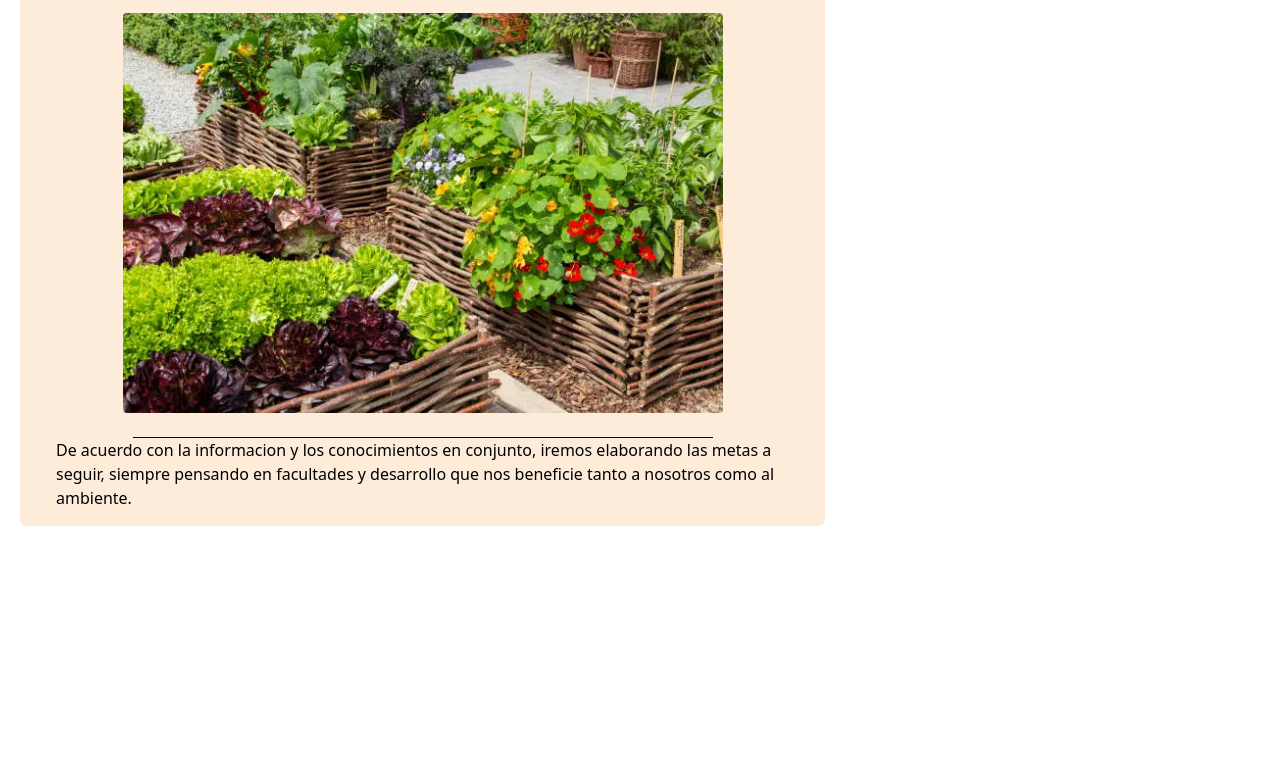
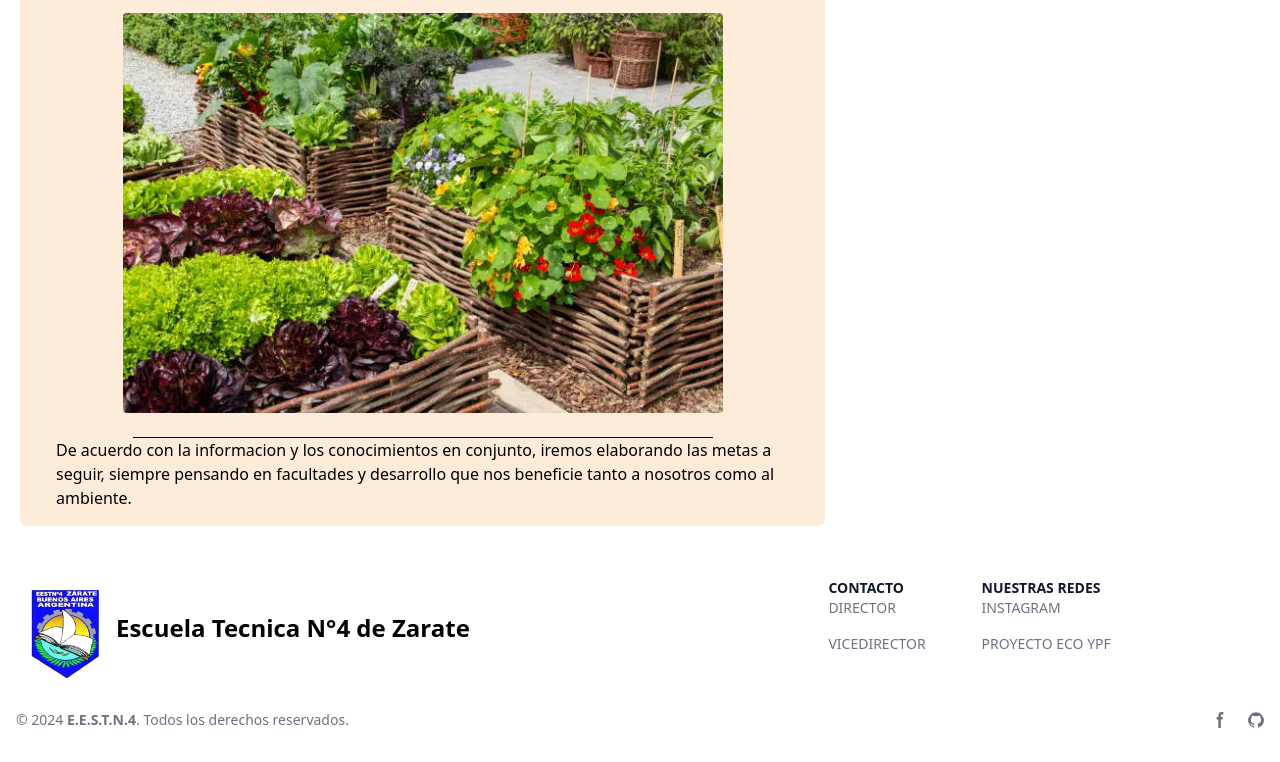
Before and after one commit to Giozzi570/Huerta-automatizada-Proyecto-Sarlinga, an Astro site: page / in a window 1280 px wide. Shown: the part 1205-1967 px from the top of the page. Before the commit the page ends 1751 px from the top, so only its background shows below. Built offline with nearby package versions, Linux system fonts and the light colour scheme; Astro itself is replaced by a stand-in of ours.

Commit message:
cambio resumen y integrantes, mas añadido de footer

```diff
--- /dev/null
+++ b/src/components/Footer.astro
@@ -0,0 +1,56 @@
+<footer class="bg-white dark:bg-gray-900">
+    <div class="mx-auto w-full max-w-screen-xl p-4 py-6 lg:py-8">
+        <div class="md:flex md:justify-between">
+          <div class="mb-6 md:mb-0">
+              <a href="https://www.instagram.com/secundariatecnican4/" target="_blank" class="flex items-center">
+                  <img src="logo-Escuela.png" width="100px" alt="Escuela Logo" />
+                  <span class="self-center text-2xl font-semibold whitespace-nowrap dark:text-white">Escuela Tecnica N°4 de Zarate</span>
+              </a>
+          </div>
+          <div class="grid grid-cols-2 gap-8 sm:gap-6 sm:grid-cols-3">
+              <div>
+                  <h5 class="mb-6 text-sm font-semibold text-gray-900 uppercase dark:text-white">Contacto</h2>
+                  <ul class="text-gray-500 dark:text-gray-400 font-medium">
+                      <li class="mb-4">
+                          <a href="https://www.instagram.com/marioperez6254/" target="_blank" class="hover:underline">Director</a>
+                      </li>
+                      <li>
+                          <a href="https://www.instagram.com/robertoperaita790/" target="_blank" class="hover:underline">Vicedirector</a>
+                      </li>
+                  </ul>
+              </div>
+              <div>
+                  <h5 class="mb-6 text-sm font-semibold text-gray-900 uppercase dark:text-white">Nuestras Redes</h2>
+                  <ul class="text-gray-500 dark:text-gray-400 font-medium">
+                      <li class="mb-4">
+                          <a href="https://www.instagram.com/secundariatecnican4/" target="_blank" class="hover:underline ">Instagram</a>
+                      </li>
+                      <li>
+                          <a href="https://www.instagram.com/ecoypf_eest4zarate/" target="_blank" class="hover:underline">Proyecto Eco YPF</a>
+                      </li>
+                  </ul>
+              </div>
+          </div>
+      </div>
+      <h5 class="my-6 border-gray-200 sm:mx-auto dark:border-gray-700 lg:my-8" />
+      <div class="sm:flex sm:items-center sm:justify-between">
+          <span class="text-sm text-gray-500 sm:text-center dark:text-gray-400">© 2024 <b>E.E.S.T.N.4</b>. Todos los derechos reservados.
+          </span>
+          <div class="flex mt-4 sm:justify-center sm:mt-0">
+              <a href="https://www.facebook.com/profile.php?id=100018515254332" target="_blank" class="text-gray-500 hover:text-gray-900 dark:hover:text-white">
+                  <svg class="w-4 h-4" aria-hidden="true" xmlns="http://www.w3.org/2000/svg" fill="currentColor" viewBox="0 0 8 19">
+                        <path fill-rule="evenodd" d="M6.135 3H8V0H6.135a4.147 4.147 0 0 0-4.142 4.142V6H0v3h2v9.938h3V9h2.021l.592-3H5V3.591A.6.6 0 0 1 5.592 3h.543Z" clip-rule="evenodd"/>
+                    </svg>
+                  <span class="sr-only">Facebook page</span>
+              </a>
+
+              <a href="https://github.com/Giozzi570" target="_blank" class="text-gray-500 hover:text-gray-900 dark:hover:text-white ms-5">
+                  <svg class="w-4 h-4" aria-hidden="true" xmlns="http://www.w3.org/2000/svg" fill="currentColor" viewBox="0 0 20 20">
+                        <path fill-rule="evenodd" d="M10 .333A9.911 9.911 0 0 0 6.866 19.65c.5.092.678-.215.678-.477 0-.237-.01-1.017-.014-1.845-2.757.6-3.338-1.169-3.338-1.169a2.627 2.627 0 0 0-1.1-1.451c-.9-.615.07-.6.07-.6a2.084 2.084 0 0 1 1.518 1.021 2.11 2.11 0 0 0 2.884.823c.044-.503.268-.973.63-1.325-2.2-.25-4.516-1.1-4.516-4.9A3.832 3.832 0 0 1 4.7 7.068a3.56 3.56 0 0 1 .095-2.623s.832-.266 2.726 1.016a9.409 9.409 0 0 1 4.962 0c1.89-1.282 2.717-1.016 2.717-1.016.366.83.402 1.768.1 2.623a3.827 3.827 0 0 1 1.02 2.659c0 3.807-2.319 4.644-4.525 4.889a2.366 2.366 0 0 1 .673 1.834c0 1.326-.012 2.394-.012 2.72 0 .263.18.572.681.475A9.911 9.911 0 0 0 10 .333Z" clip-rule="evenodd"/>
+                  </svg>
+                  <span class="sr-only">GitHub account</span>
+              </a>
+          </div>
+      </div>
+    </div>
+</footer>
--- a/src/components/Header.astro
+++ b/src/components/Header.astro
@@ -6,7 +6,7 @@
     <nav class="flex text-sm font-medium text-gray-200 mx-auto items-center w-full">
         <img src="hojaLogo.png" class="mx-3 border-2 border-black" width="70px" alt="">
         <ul id="box" class="flex text-black justify-end opacity-90 p-6 w-full text-lg flex-wrap">
-            <li class=><a id="informacion" href="#resumenHuerta" class="p-2 rounded-lg opacity-90">Resumen</a></li>
+            <li class=><a href="../" class="p-2 rounded-lg opacity-90">Resumen</a></li>
             <li class=><a href="/integrantes" class="p-2 rounded-lg opacity-90">Integrantes</a></li>
             <li class=><a href="#" class="p-2 rounded-lg opacity-90">Preguntas</a></li>
             <li class=><a href="#Projects" class="p-2 rounded-lg opacity-90">Etapas</a></li>
--- a/src/components/integrantes/profesor/Gabriel-Sarlinga.astro
+++ b/src/components/integrantes/profesor/Gabriel-Sarlinga.astro
@@ -20,7 +20,7 @@ import Gmail from '../../../components/icons/gmail.astro' ;
 Participo en el proyecto EcoYPF y soy un chico que me esfuerzo mucho en las materias.</i><br>
 <h3>¿Que hizo en el proyecto?</h3>
 <i class="mt-7">El estudiante realizó la parte de soldadura, perfeccionamiento de la estructura y ayudante en el diseño de la huerta automatizada.</i>
-<button id="closeButtonSarlinga" class="mt-4 px-6 py-3 bg-blue-500 text-white font-semibold rounded-lg shadow-md hover:bg-blue-600 focus:outline-none focus:ring-2 focus:ring-blue-300 transition duration-300">Cerrar</button>
+<button id="closeButtonSarlinga" class="mt-4 px-6 py-3 bg-[#eab308] text-white font-semibold rounded-lg shadow-md hover:bg-[#eab2087e] focus:outline-none focus:ring-2 focus:ring-blue-300 transition duration-300">Cerrar</button>
 
     </div>
 
--- a/src/pages/index.astro
+++ b/src/pages/index.astro
@@ -2,9 +2,11 @@
 import Layout from '../layouts/Layout.astro';
 import Header from '../components/Header.astro';
 import Main from '../components/Main.astro';
+import Footer from '../components/Footer.astro'
 ---
 
 <Layout title="Proyecto 6to 1ra -Huerta Automatizada">
 	<Header />
 	<Main />
+	<Footer />
 </Layout>
--- a/src/pages/integrantes.astro
+++ b/src/pages/integrantes.astro
@@ -13,12 +13,15 @@ import Fede from '../components/integrantes/Federico Gabriel-Feltrin.astro'
 import Luca from '../components/integrantes/Luca-Gambini.astro'
 import Sarlinga from '../components/integrantes/profesor/Gabriel-Sarlinga.astro'
 import Layout from '../layouts/Layout2.astro';
+import Footer from '../components/Footer.astro'
+import Header from '../components/Header.astro'
 ---
 <Layout title="Integrantes del Proyecto 6to 1ra -Huerta Automatizada">
+    <Header />
     <h1 class="text-center text-6xl font-semibold pt-9">Integrantes</h1>
     <main id="filter" class="flex items-center justify-center flex-col relative h-screen">
         <h2 class="font-bold text-3xl">Profesor</h2>
-        <button id="buttonSarlinga" class="mt-4 px-6 py-3 bg-blue-500 text-white font-semibold rounded-lg shadow-md hover:bg-blue-600
+        <button id="buttonSarlinga" class="mt-4 px-6 py-3 bg-[#eab308] text-white font-semibold rounded-lg shadow-md hover:bg-[#eab208a7]
         focus:outline-none focus:ring-2 focus:ring-blue-300 transition duration-300">Sarlinga</button>
         <Sarlinga />
         <h3 class="font-bold text-3xl">Alumnado</h3>
@@ -49,6 +52,7 @@ import Layout from '../layouts/Layout2.astro';
             <button id="buttonOscar" class="m-4 px-6 py-3 bg-blue-500 text-white font-semibold rounded-lg shadow-md hover:bg-blue-600 focus:outline-none focus:ring-2 focus:ring-blue-300 transition duration-300">Oscar</button>
         </section>
     </main>
+<Footer />
 </Layout>
 <style>
 
```
Also changed, not shown: public/logo-Escuela.png (added).
